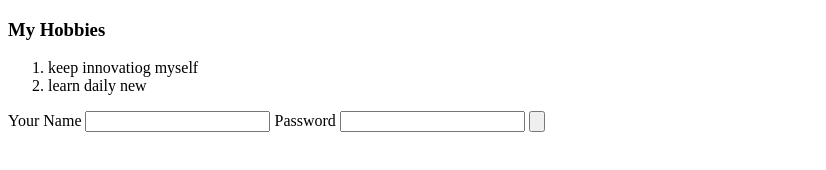
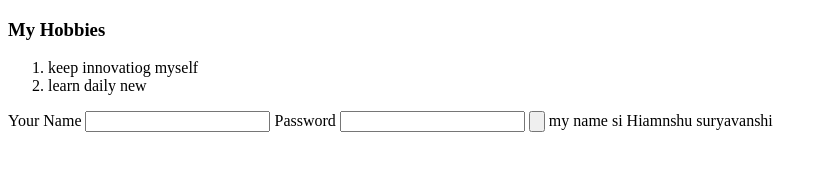
Before and after one commit to Himanshuengg/cv, a plain HTML site: page hobbies.html in a window 1280 px wide. Shown: the whole page, without its empty margins (0-826 px from the left). Drawn offline with Linux system fonts and the light colour scheme.

```diff
--- a/hobbies.html
+++ b/hobbies.html
@@ -16,6 +16,7 @@
       <label>Password</label>
       <input type="password" name="" value="">
       <input type="submit" name="" value="">
+      my name si Hiamnshu suryavanshi
 
     </form>
   </body>
```
